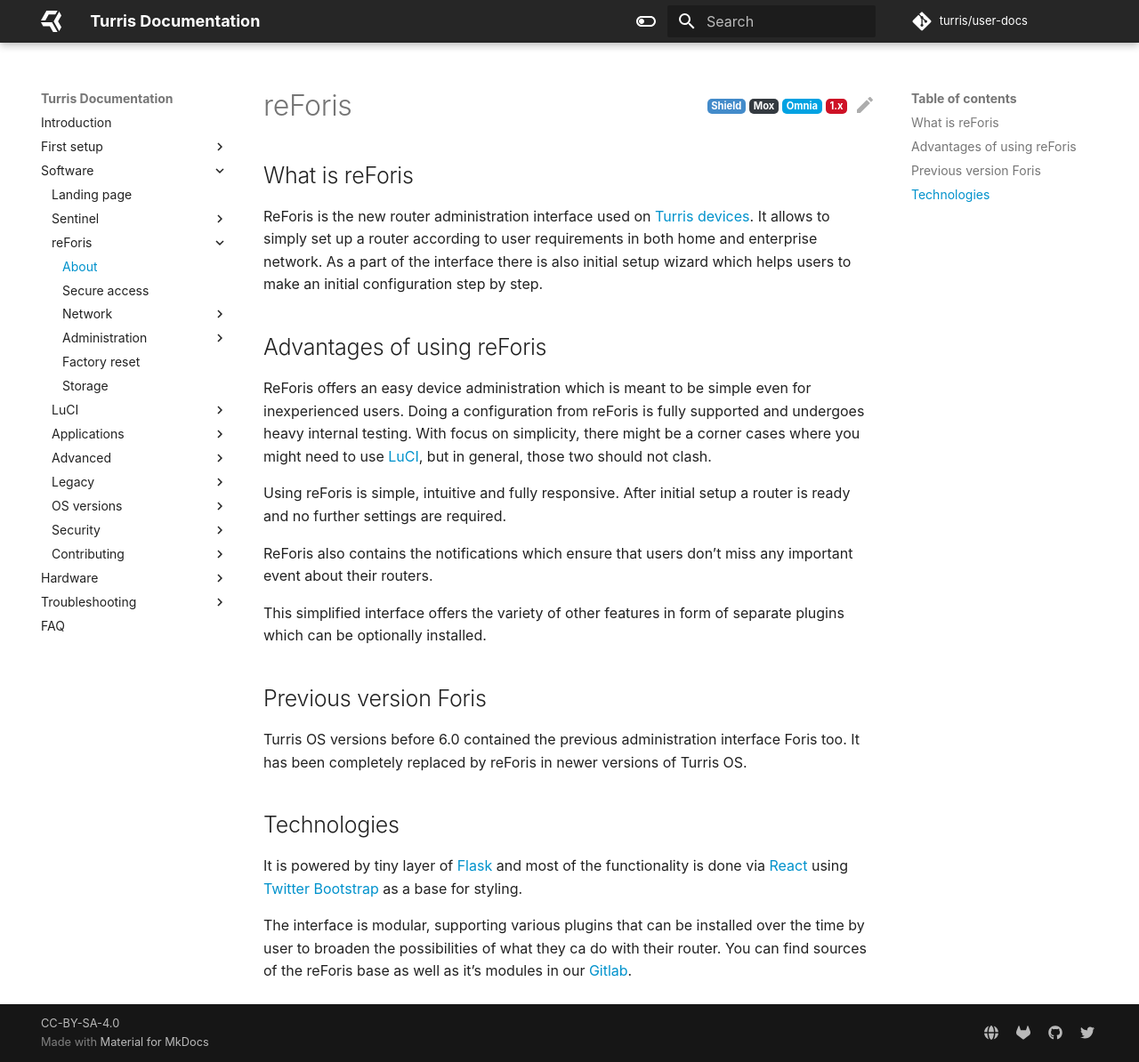
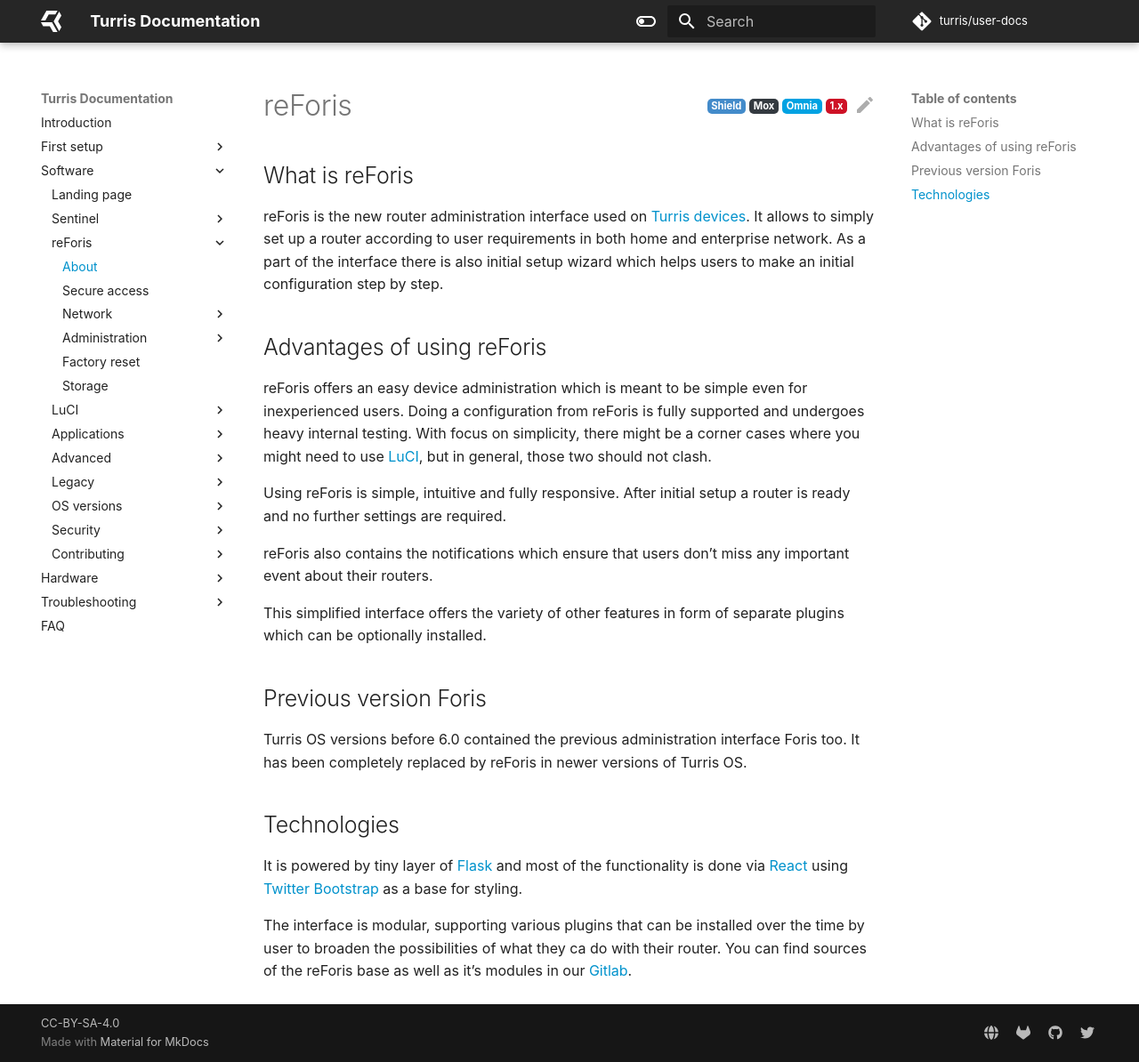
Before and after one commit to turris-cz/user-docs, an MkDocs documentation site: the page built from docs/basics/reforis/intro.md, in a window 1280 px wide and 1194 px high. Shown: the whole window at 89% size. Built offline with MkDocs 1.6.1 and Material for MkDocs 9.7.7, drawn with Linux system fonts in a browser that asks for light colours; plug-ins that fetch from the network failed and are left out.

```diff
--- a/docs/basics/reforis/intro.md
+++ b/docs/basics/reforis/intro.md
@@ -5,7 +5,7 @@ board: shield, mox, omnia, 1.x
 
 ## What is reForis
 
-ReForis is the new router administration interface used on
+reForis is the new router administration interface used on
 [Turris devices](../models.md). It allows to simply set up a router according
 to user requirements in both home and enterprise network. As a part of the
 interface there is also initial setup wizard which helps users to make an
@@ -13,7 +13,7 @@ initial configuration step by step.
 
 ## Advantages of using reForis
 
-ReForis offers an easy device administration which is meant to be simple even
+reForis offers an easy device administration which is meant to be simple even
 for inexperienced users. Doing a configuration from reForis is fully supported
 and undergoes heavy internal testing. With focus on simplicity, there might be
 a corner cases where you might need to use [LuCI](../luci/luci.md),
@@ -22,7 +22,7 @@ but in general, those two should not clash.
 Using reForis is simple, intuitive and fully responsive. After initial setup
 a router is ready and no further settings are required.
 
-ReForis also contains the notifications which ensure that users don’t miss
+reForis also contains the notifications which ensure that users don’t miss
 any important event about their routers.
 
 This simplified interface offers the variety of other features in form
```
Also changed, not shown: docs/basics/foris/intro.md (+1 -1 lines), docs/basics/landing-page.md (+1 -1 lines), docs/security/passwords.md (+1 -1 lines).
